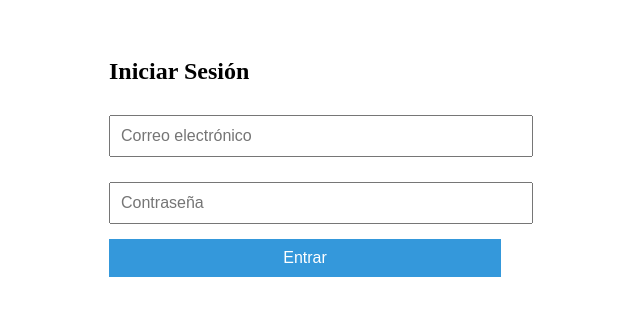
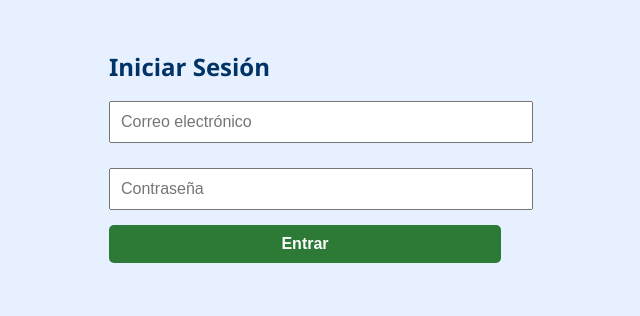
Before and after one commit to JuanJoseJM/LaJaqueria_Web, a React (Create React App) app: page /login in a window 1280 px wide. Shown: the top 316 px of the page, without its empty margins (331-971 px from the left). Built offline with nearby package versions, Linux system fonts and the light colour scheme.

Commit message:
rutas de pdf y diseño

```diff
--- a/src/App.js
+++ b/src/App.js
@@ -1,5 +1,6 @@
 import React from "react";
 import { BrowserRouter as Router, Routes, Route, Navigate } from "react-router-dom";
+import PrivateRoute from "./components/PrivateRoute";
 
 import Login from "./pages/Login";
 import AdminNavbar from "./pages/AdminNavbar";
@@ -23,19 +24,19 @@ function App() {
         {/* Redirección raíz al login */}
         <Route path="/" element={<Navigate to="/login" replace />} />
 
-        {/*Página de login usando Login.jsx */}
+        {/* Página pública de login */}
         <Route path="/login" element={<Login />} />
 
-        {/*Paneles del administrador */}
-        <Route path="/admin" element={<AdminPanel />} />
-        <Route path="/admin/domotics" element={<Domotics />} />
-        <Route path="/admin/usuarios" element={<Usuarios />} />
-        <Route path="/admin/eventos" element={<EventManager />} />
-        <Route path="/admin/cuotas" element={<CuotaManager />} />
+        {/* Paneles protegidos (requieren login) */}
+        <Route path="/admin" element={<PrivateRoute><AdminPanel /></PrivateRoute>} />
+        <Route path="/admin/domotics" element={<PrivateRoute><Domotics /></PrivateRoute>} />
+        <Route path="/admin/usuarios" element={<PrivateRoute><Usuarios /></PrivateRoute>} />
+        <Route path="/admin/eventos" element={<PrivateRoute><EventManager /></PrivateRoute>} />
+        <Route path="/admin/cuotas" element={<PrivateRoute><CuotaManager /></PrivateRoute>} />
 
-        {/*Gestión de eventos */}
-        <Route path="/eventos" element={<EventsPanel />} />
-        <Route path="/eventos/crear" element={<CreateEvent />} />
+        {/* Eventos generales (pueden ser públicos o protegidos si quieres) */}
+        <Route path="/eventos" element={<PrivateRoute><EventsPanel /></PrivateRoute>} />
+        <Route path="/eventos/crear" element={<PrivateRoute><CreateEvent /></PrivateRoute>} />
       </Routes>
     </Router>
   );
--- /dev/null
+++ b/src/components/PrivateRoute.jsx
@@ -0,0 +1,13 @@
+import React from "react";
+import { Navigate } from "react-router-dom";
+
+/**
+ * Componente de ruta privada.
+ * Redirige a login si no hay token de acceso en localStorage.
+ */
+const PrivateRoute = ({ children }) => {
+  const token = localStorage.getItem("access_token");
+  return token ? children : <Navigate to="/login" replace />;
+};
+
+export default PrivateRoute;
--- a/src/index.js
+++ b/src/index.js
@@ -2,6 +2,8 @@ import React from "react";
 import ReactDOM from "react-dom/client";
 import App from "./App";
 import { AuthProvider } from "./context/AuthContext";
+import './styles/global.css';
+
 
 const root = ReactDOM.createRoot(document.getElementById("root"));
 root.render(
--- a/src/pages/CuotaManager.jsx
+++ b/src/pages/CuotaManager.jsx
@@ -1,7 +1,13 @@
 import React, { useState, useEffect } from "react";
 import api from "../api/axiosConfig";
+import jsPDF from "jspdf";
+import "jspdf-autotable";
 import "../styles/CuotaManager.css";
 
+/**
+ * Gestión de cuotas para administradores.
+ * Incluye formulario de registro y exportación a PDF.
+ */
 const CuotaManager = () => {
   const [cuotas, setCuotas] = useState([]);
   const [form, setForm] = useState({
@@ -10,7 +16,6 @@ const CuotaManager = () => {
     cantidad: "",
   });
 
-  // Cargar cuotas protegidas
   useEffect(() => {
     api.get("/api/cuotas")
       .then((res) => setCuotas(res.data))
@@ -21,7 +26,6 @@ const CuotaManager = () => {
     setForm({ ...form, [e.target.name]: e.target.value });
   };
 
-  // Enviar cuota con token incluido
   const handleSubmit = (e) => {
     e.preventDefault();
     api.post("/api/cuotas", form)
@@ -30,6 +34,26 @@ const CuotaManager = () => {
         setForm({ idSocio: "", fechaPago: "", cantidad: "" });
       })
       .catch((err) => console.error("Error al crear cuota:", err));
+  };
+
+  /**
+   * Exporta la lista de cuotas como archivo PDF.
+   */
+  const exportarPDF = () => {
+    const doc = new jsPDF();
+    doc.text("Listado de Cuotas", 14, 10);
+
+    const tabla = cuotas.map(c => [
+      c.idSocio, c.fechaPago, `${c.cantidad} €`
+    ]);
+
+    doc.autoTable({
+      head: [["ID Socio", "Fecha de Pago", "Cantidad"]],
+      body: tabla,
+      startY: 20
+    });
+
+    doc.save("cuotas.pdf");
   };
 
   return (
@@ -62,6 +86,10 @@ const CuotaManager = () => {
         <button type="submit">Registrar cuota</button>
       </form>
 
+      <button onClick={exportarPDF} style={{ margin: "1rem 0" }}>
+        Exportar PDF
+      </button>
+
       <ul className="cuota-list">
         {cuotas.map((cuota, index) => (
           <li key={index}>
--- a/src/pages/EventManager.jsx
+++ b/src/pages/EventManager.jsx
@@ -1,7 +1,13 @@
 import React, { useState, useEffect } from "react";
-import api from "../api/axiosConfig"; // ✅ Cliente con token incluido
+import api from "../api/axiosConfig";
+import jsPDF from "jspdf";
+import "jspdf-autotable";
 import "../styles/EventManager.css";
 
+/**
+ * Componente para gestión de eventos (crear y listar).
+ * Incluye exportación de la lista de eventos a PDF.
+ */
 const EventManager = () => {
   const [events, setEvents] = useState([]);
   const [form, setForm] = useState({
@@ -11,7 +17,7 @@ const EventManager = () => {
   });
 
   useEffect(() => {
-    api.get("/api/eventos") // ✅ token se incluye automáticamente
+    api.get("/api/eventos")
       .then((res) => setEvents(res.data))
       .catch((err) => console.error("Error al cargar eventos:", err));
   }, []);
@@ -22,12 +28,34 @@ const EventManager = () => {
 
   const handleSubmit = (e) => {
     e.preventDefault();
-    api.post("/api/eventos", form) // ✅ token aquí también
+    api.post("/api/eventos", form)
       .then((res) => {
         setEvents([...events, res.data]);
         setForm({ nombre: "", fecha: "", descripcion: "" });
       })
       .catch((err) => console.error("Error al crear evento:", err));
+  };
+
+  /**
+   * Exporta la lista de eventos a PDF.
+   */
+  const exportarPDF = () => {
+    const doc = new jsPDF();
+    doc.text("Listado de Eventos", 14, 10);
+
+    const tabla = events.map(event => [
+      event.nombre,
+      event.fecha,
+      event.descripcion || ""
+    ]);
+
+    doc.autoTable({
+      head: [["Nombre", "Fecha", "Descripción"]],
+      body: tabla,
+      startY: 20
+    });
+
+    doc.save("eventos.pdf");
   };
 
   return (
@@ -44,9 +72,9 @@ const EventManager = () => {
         />
         <input
           name="fecha"
+          type="date"
           value={form.fecha}
           onChange={handleChange}
-          type="date"
           required
         />
         <textarea
@@ -57,6 +85,10 @@ const EventManager = () => {
         />
         <button type="submit">Crear evento</button>
       </form>
+
+      <button onClick={exportarPDF} style={{ marginTop: "1rem" }}>
+        Exportar PDF
+      </button>
 
       <ul className="event-list">
         {events.map((event) => (
--- /dev/null
+++ b/src/styles/global.css
@@ -0,0 +1,42 @@
+body {
+  font-family: 'Segoe UI', sans-serif;
+  margin: 0;
+  padding: 0;
+  background-color: #e6f0ff; /* azul claro */
+  color: #333;
+}
+
+h1, h2, h3 {
+  color: #003366;
+  margin-bottom: 0.5rem;
+}
+
+button {
+  background-color: #2D7A36;
+  color: #fff;
+  border: none;
+  padding: 0.5rem 1rem;
+  font-weight: bold;
+  border-radius: 5px;
+  cursor: pointer;
+}
+
+button:hover {
+  background-color: #25642c;
+}
+
+table {
+  width: 100%;
+  border-collapse: collapse;
+  background-color: #fff;
+}
+
+th, td {
+  border: 1px solid #ccc;
+  padding: 0.5rem;
+  text-align: left;
+}
+
+th {
+  background-color: #cce0ff;
+}
```
